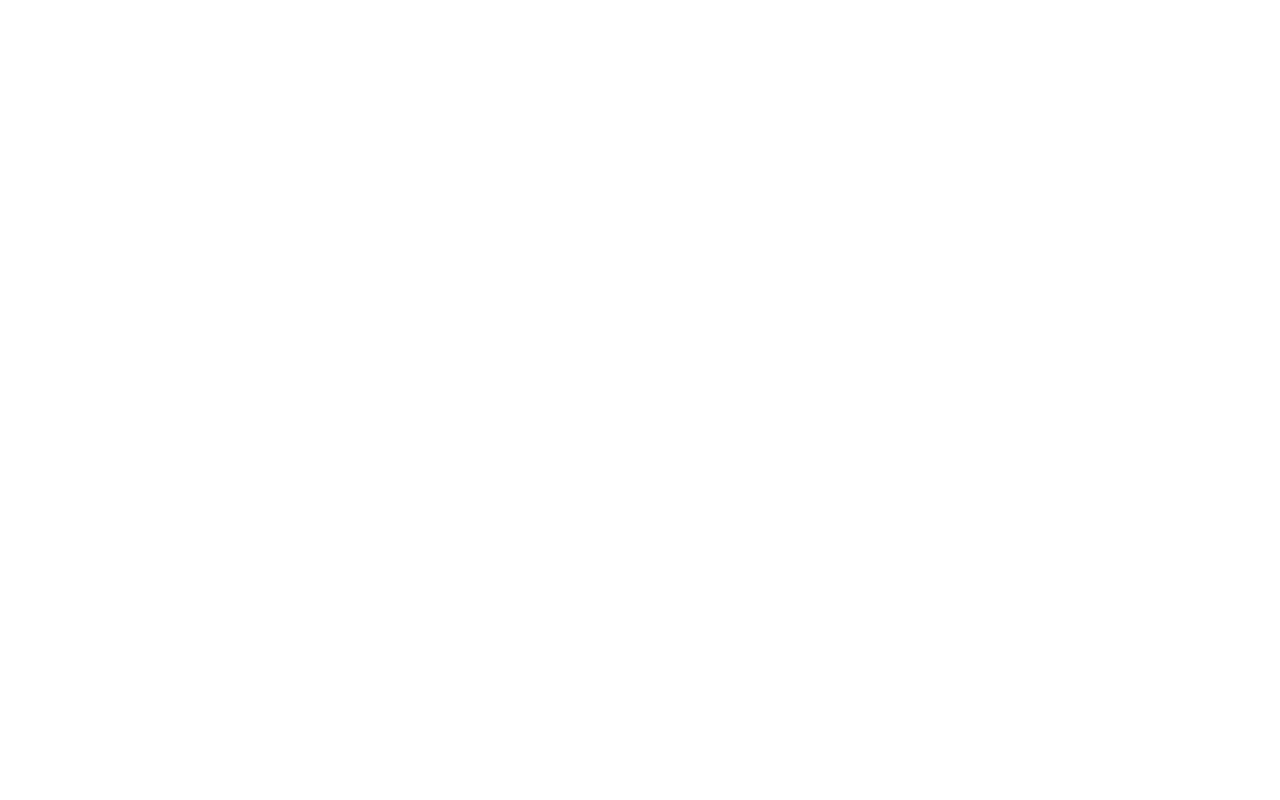
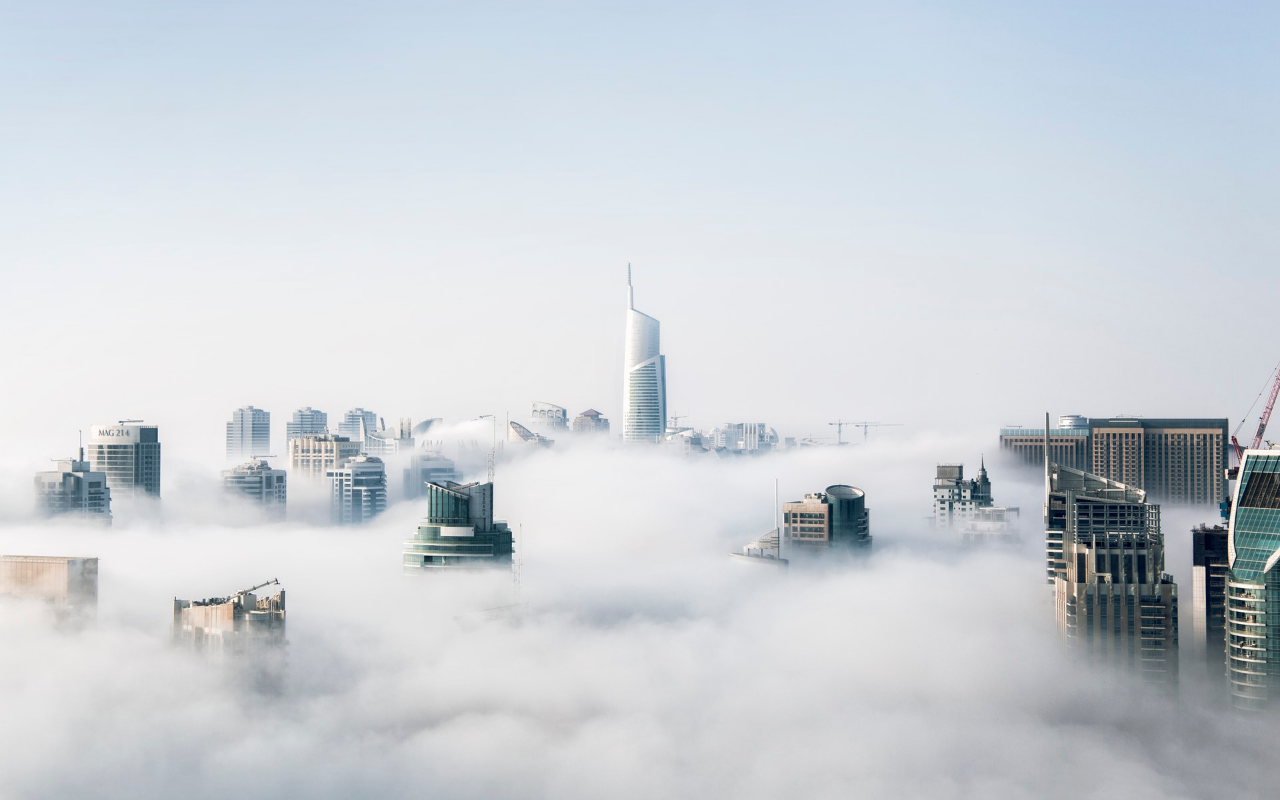
Before and after one commit to hanumancode/Gradient-Overlay-Background-Image-CSS3, a plain HTML site: page index.html in a window 1280 px wide. Drawn offline with Linux system fonts and the light colour scheme.

Commit message:
styled the section and added an image background

```diff
--- a/style.css
+++ b/style.css
@@ -3,3 +3,13 @@
     padding: 0;
 
 }
+
+section {
+    width: 100%;
+    height: 100vh;
+    background-image: url(city.jpeg);
+    background-color: #cccccc;
+    background-position: center;
+    background-repeat: no-repeat;
+    background-size: cover;
+}
```
